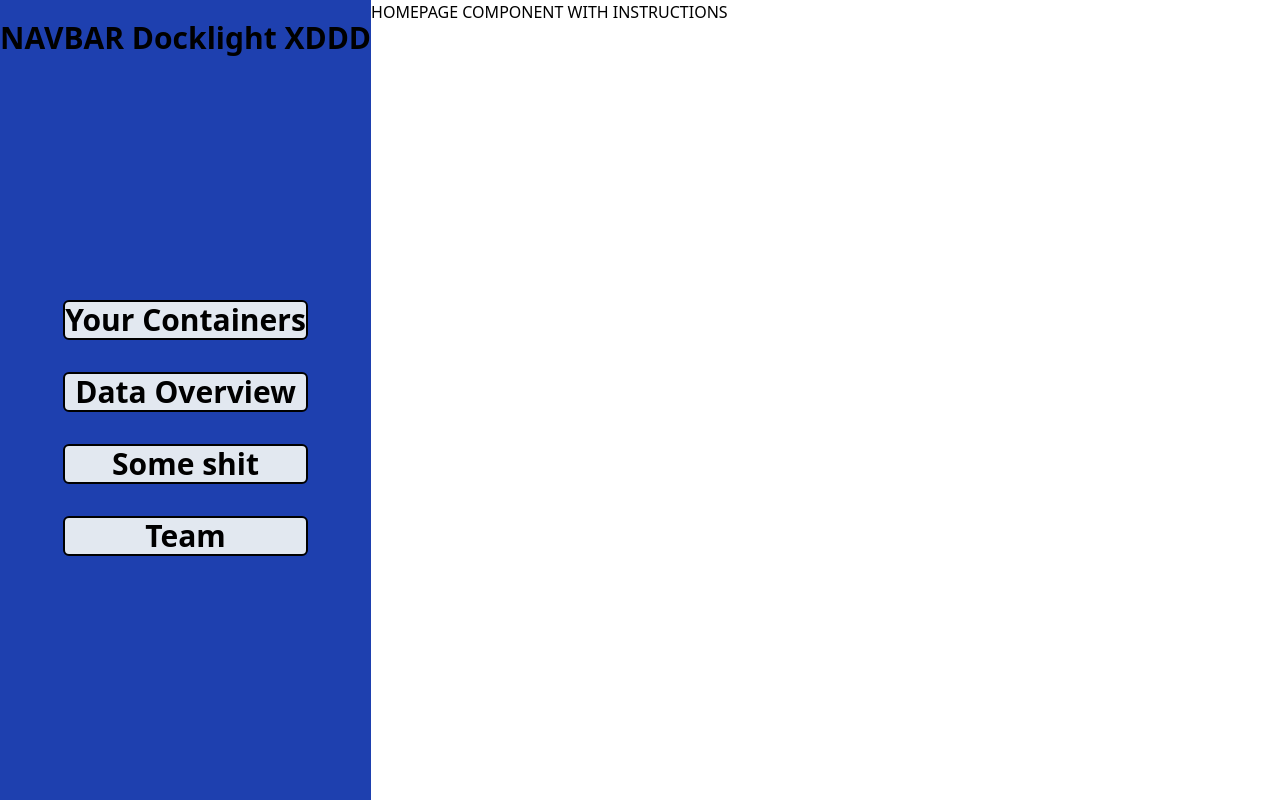
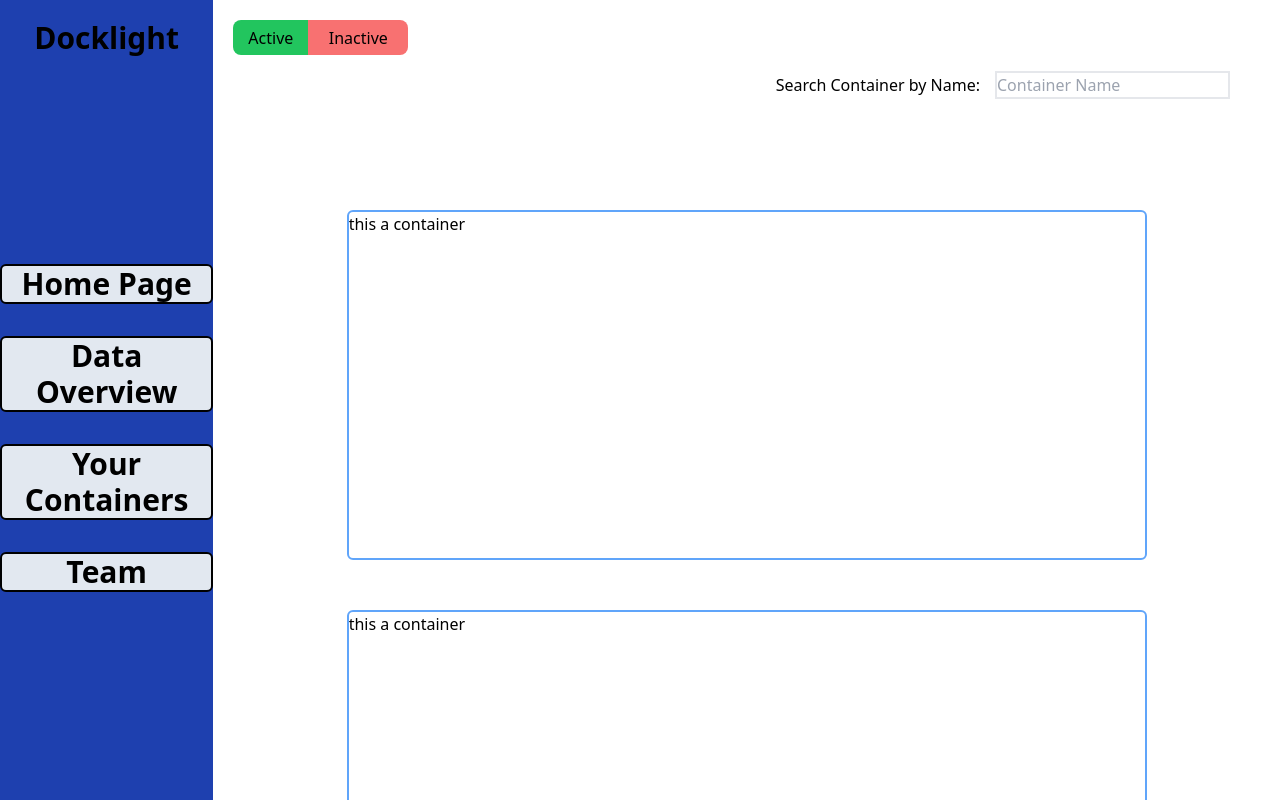
Before and after one commit to oslabs-beta/Docklight, a React app: page / in a window 1280 px wide. Built offline with nearby package versions, Linux system fonts and the light colour scheme.

Commit message:
Need custom vh for Containers

```diff
--- a/Client/App.tsx
+++ b/Client/App.tsx
@@ -1,5 +1,6 @@
 import * as React from 'react';
 import Navbar from './Containers/Navbar';
+import YourContainers from './Containers/YourContainers'
 import Homepage from './Components/Homepage';
 import { Route, Routes } from 'react-router-dom';
 // import './Styles/App.css';
@@ -8,11 +9,13 @@ import './style.css';
 //will load containers -- nav bar on left stays persistent all throughout
 export const App = () => {
   return (
-    <div className="flex h-screen">
+    <div className="flex h-screen overflow-hidden">
       <Navbar/>
-      <Routes>
-        <Route path='/' element={<Homepage/>} />
-      </Routes>
+      <div className="w-screen">
+        <Routes>
+          <Route path='/' element={<YourContainers/>} />
+        </Routes>
+      </div>
     </div>
   );
 }
--- /dev/null
+++ b/Client/Components/Active.tsx
@@ -0,0 +1,12 @@
+import * as React from 'react'
+
+//button functionality will control the filtering of active/inactive containers
+
+export default function Active() {
+  return (
+    <div className='m-[20px]'>
+        <button className='bg-green-500 w-[75px] h-[35px] rounded-l-lg'>Active</button>
+        <button className='bg-red-400 w-[100px] h-[35px] rounded-r-lg'>Inactive</button>
+    </div>
+  )
+}
--- /dev/null
+++ b/Client/Components/Container.tsx
@@ -0,0 +1,9 @@
+import * as React from 'react'
+
+export default function Container() {
+  return (
+    <div className='justify-self-center mt-[50px] border-2 border-blue-400 rounded-md min-h-[350px] min-w-[800px]'>
+        this a container
+    </div>
+  )
+}
--- /dev/null
+++ b/Client/Components/SearchContainers.tsx
@@ -0,0 +1,12 @@
+import * as React from 'react'
+
+//will check for containers by name on change of text within the input box
+export default function SearchContainers() {
+  return (
+    <div className='flex ml-auto mr-[50px] mt-[10px] items-center'>
+        <p>Search Container by Name: </p>
+        <input type='text' id='containerName' name='containerName' placeholder='Container Name'
+        className='border-2 ml-[15px]'></input>
+    </div>
+  )
+}
--- a/Client/Containers/Navbar.tsx
+++ b/Client/Containers/Navbar.tsx
@@ -1,4 +1,5 @@
 import * as React from 'react';
+import { Link, Route, Routes } from 'react-router-dom';
 import Homepage from '../Components/Homepage';
 import DataOverview from './DataOverview';
 import YourContainers from './YourContainers';
@@ -6,15 +7,15 @@ import Team from '../Components/Team';
 
 export default function Navbar() {
   return (
-    <div className="flex flex-col items-center text-3xl font-bold underlined bg-blue-800">
+    <div className="flex flex-col items-center text-3xl font-bold underlined bg-blue-800 w-1/5 max-w-xs">
       <header className="mt-5">
-        NAVBAR Docklight XDDD
+       Docklight
       </header>
-      <div className='flex h-screen flex-col place-content-center space-y-8'>
-        <button className='bg-slate-200 rounded-md border-black border-2'>Your Containers</button>
-        <button className='bg-slate-200 rounded-md border-black border-2'>Data Overview</button>
-        <button className='bg-slate-200 rounded-md border-black border-2'>Some shit</button>
-        <button className='bg-slate-200 rounded-md border-black border-2'>Team</button>
+      <div className='flex h-screen flex-col place-content-center space-y-8 text-center'>
+      <Link to="/Homepage"className='bg-slate-200 rounded-md border-black border-2'> <button className=''>Home Page</button></Link>
+        <Link to="/DataOverview"className='bg-slate-200 rounded-md border-black border-2'> <button className=''>Data Overview</button></Link>
+        <Link to="/YourContainers"className='bg-slate-200 rounded-md border-black border-2' ><button className=''>Your Containers</button></Link>
+      <Link to="/Team" className='bg-slate-200 rounded-md border-black border-2'> <button className=''> Team</button></Link>
       </div>
     </div>
   );
--- a/Client/Containers/YourContainers.tsx
+++ b/Client/Containers/YourContainers.tsx
@@ -1,7 +1,47 @@
 import * as React from 'react';
+import Active from '../Components/Active'
+import Container from '../Components/Container';
+import SearchContainers from '../Components/SearchContainers';
+
+//cpuUsage is a percentage already, as is mem
+const dummyContainer = {
+  name: 'Test',
+  id: 't1e3s3t7',
+  cpuUsage: 40.3,
+  memUsage: 13.5,
+  limit: 7475,
+  mem: 0.17,
+  netIO: 29,
+  netIOB: 1000
+}
+
+//should render the active/inactive filter buttons/component (will leave functionality for when we have components rendering)
+//should render the search for container component
+//should render each individual Container, for now will render a dummy container with data being passed in
 
 export default function YourContainers() {
   return (
-    <div>YourContainers</div>
+    <>
+      <header className='flex h-1/5'>
+        <Active />
+        <SearchContainers />
+      </header>
+      <div className='grid overflow-auto h-4/5'>
+      <Container />
+        <Container />
+        <Container />
+        <Container /><Container />
+        <Container />
+        <Container />
+        <Container /><Container />
+        <Container />
+        <Container />
+        <Container /><Container />
+        <Container />
+        <Container />
+        <Container /><Container />
+      </div>
+    </>
+
   )
 }
--- a/Client/index.html
+++ b/Client/index.html
@@ -7,7 +7,7 @@
 
     <title>Docklight</title>
 </head>
-<body>
+<body style="overflow:hidden">
     <div id="root"></div>
     <script src="bundle.js"></script>
 </body>
```
